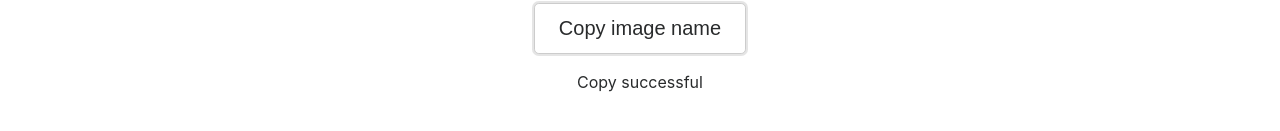
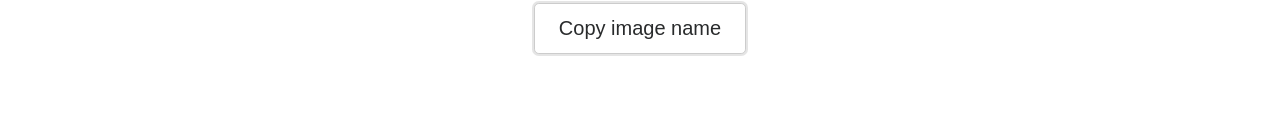
Before and after one commit to zrifqiz/Image-Naming-for-Web, a plain HTML site: page index.html in a window 1280 px wide. Both pictures are taken after a click on the button "Copy image name". Shown: the part 289-420 px from the top of the page. Drawn offline with Linux system fonts and the light colour scheme.

Commit message:
Remove status after 2s

```diff
--- a/index.html
+++ b/index.html
@@ -37,7 +37,11 @@
 		selection.addRange(range);
 
 		document.execCommand("copy");
-		copyStatus.innerHTML = "Copy successful"
+		copyStatus.innerHTML = "Copy successful";
+
+		setTimeout(function () {
+			copyStatus.innerHTML = ""
+		}, 2000);
 	}
 
 
```
